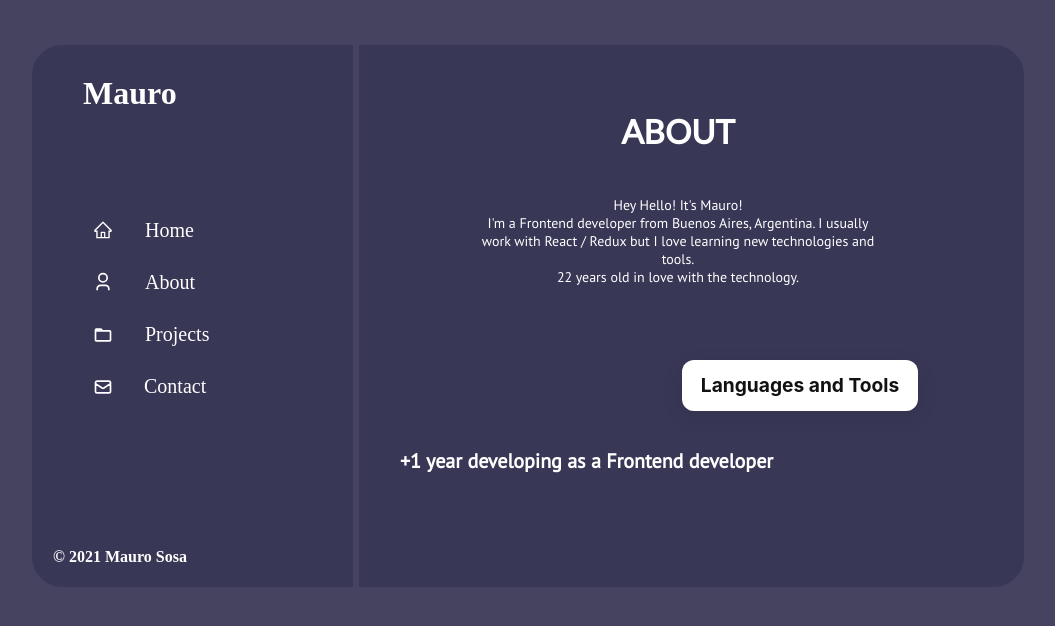
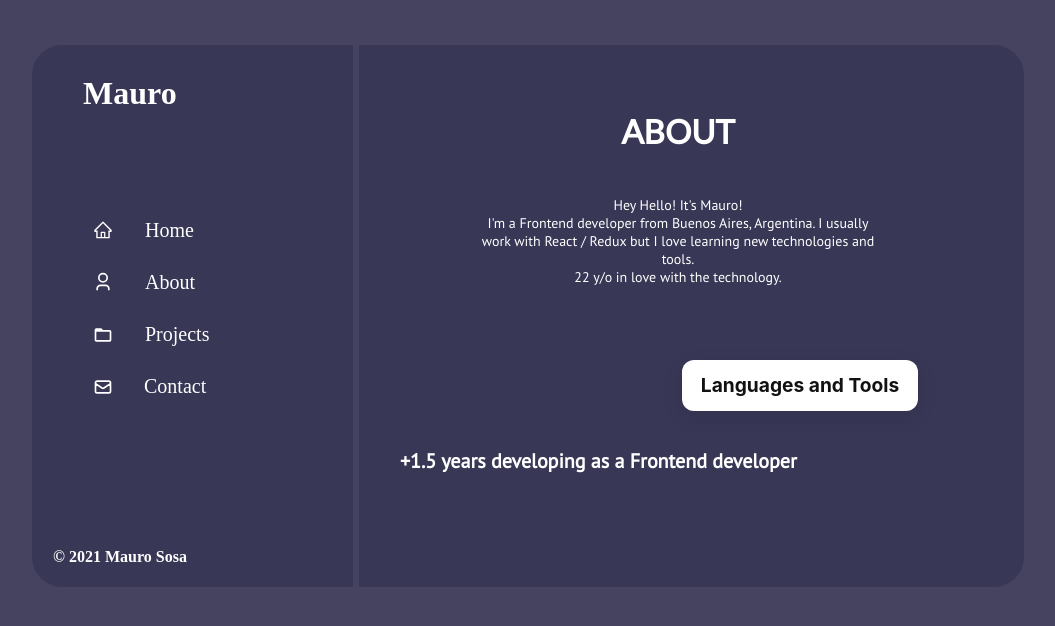
Before and after one commit to maureSs/maurososa-OLD, a React (Create React App) app: page /about in a window 1280 px wide. Both pictures are taken after a click on the button "Experience". Shown: the top 626 px of the page, without its empty margins (112-1167 px from the left). Built offline with nearby package versions, Linux system fonts and the light colour scheme.

Commit message:
website commit

```diff
--- a/src/pages/About.js
+++ b/src/pages/About.js
@@ -10,7 +10,7 @@ import { RiCloseLine } from 'react-icons/ri';
 import js from '../images/js.svg';
 import ts from '../images/ts.svg';
 import react from '../images/react.svg';
-import webpack from '../images/webpack.svg';
+import redux from '../images/redux.svg';
 
 export default function About() {
   const [showExperienceInfo, setShowExperienceInfo] = useState(false);
@@ -35,11 +35,11 @@ export default function About() {
             work with React / Redux but I love learning new technologies and
             tools.
             <br />
-            22 years old in love with the technology.
+            22 y/o in love with the technology.
             {showExperienceInfo ? (
               <h3 className='exp-position'>
                 {' '}
-                +1 year developing as a Frontend developer{' '}
+                +1.5 years developing as a Frontend developer{' '}
               </h3>
             ) : (
               <div className='first-button-container'>
@@ -56,7 +56,7 @@ export default function About() {
                 <img className='icon-design' src={js} alt='JavaScript' />
                 <img className='icon-design' src={ts} alt='TypeScript' />
                 <img className='icon-design' src={react} alt='React' />
-                <img className='icon-design' src={webpack} alt='Webpack' />
+                <img className='icon-design' src={redux} alt='Redux' />
               </div>
             ) : (
               <div className='second-button-container'>
```
Also changed, not shown: src/images/redux.svg (added), src/images/webpack.svg (deleted).
